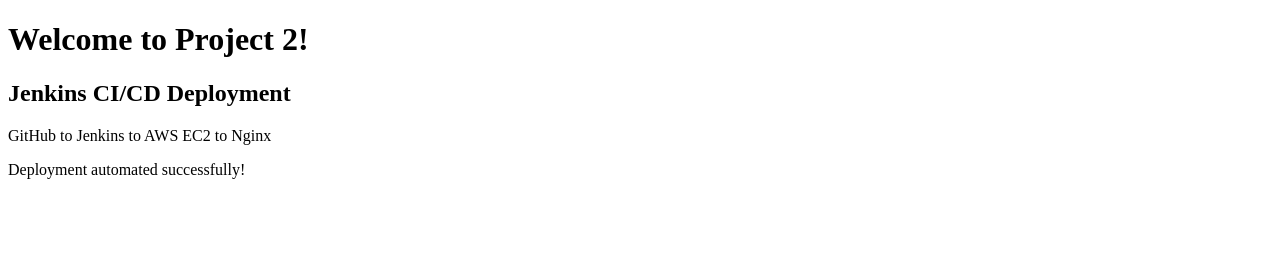
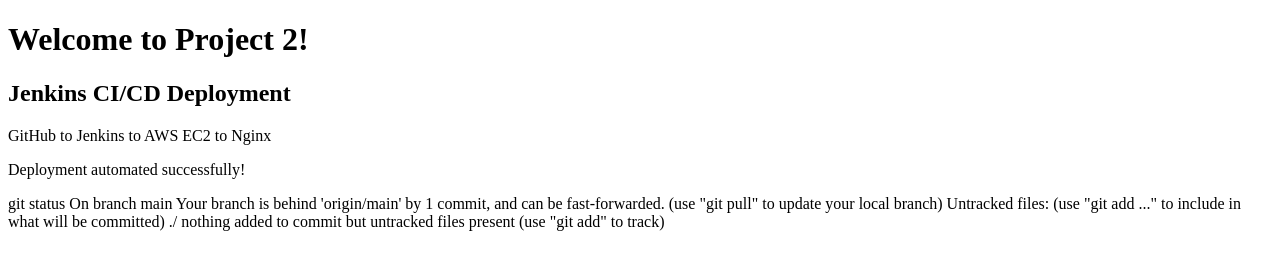
Before and after one commit to prakashgit122/simple-deployment, a plain HTML site: page project-2-jenkins-cicd/index.html in a window 1280 px wide. Drawn offline with Linux system fonts and the light colour scheme.

Commit message:
Add the ci/cd

```diff
--- a/project-2-jenkins-cicd/index.html
+++ b/project-2-jenkins-cicd/index.html
@@ -11,3 +11,13 @@
     <p>Deployment automated successfully!</p>
 </body>
 </html>
+ git status
+On branch main
+Your branch is behind 'origin/main' by 1 commit, and can be fast-forwarded.
+  (use "git pull" to update your local branch)
+
+Untracked files:
+  (use "git add <file>..." to include in what will be committed)
+        ./
+
+nothing added to commit but untracked files present (use "git add" to track)
```
Also changed, not shown: 1 other file.
